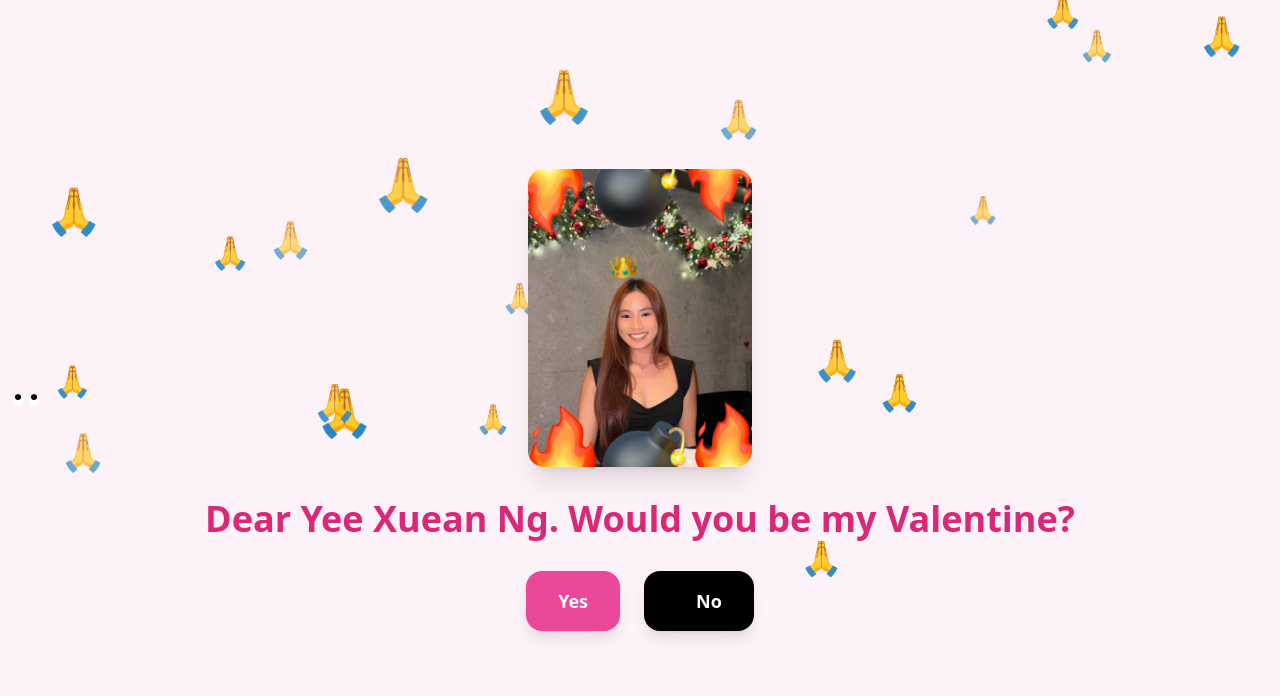
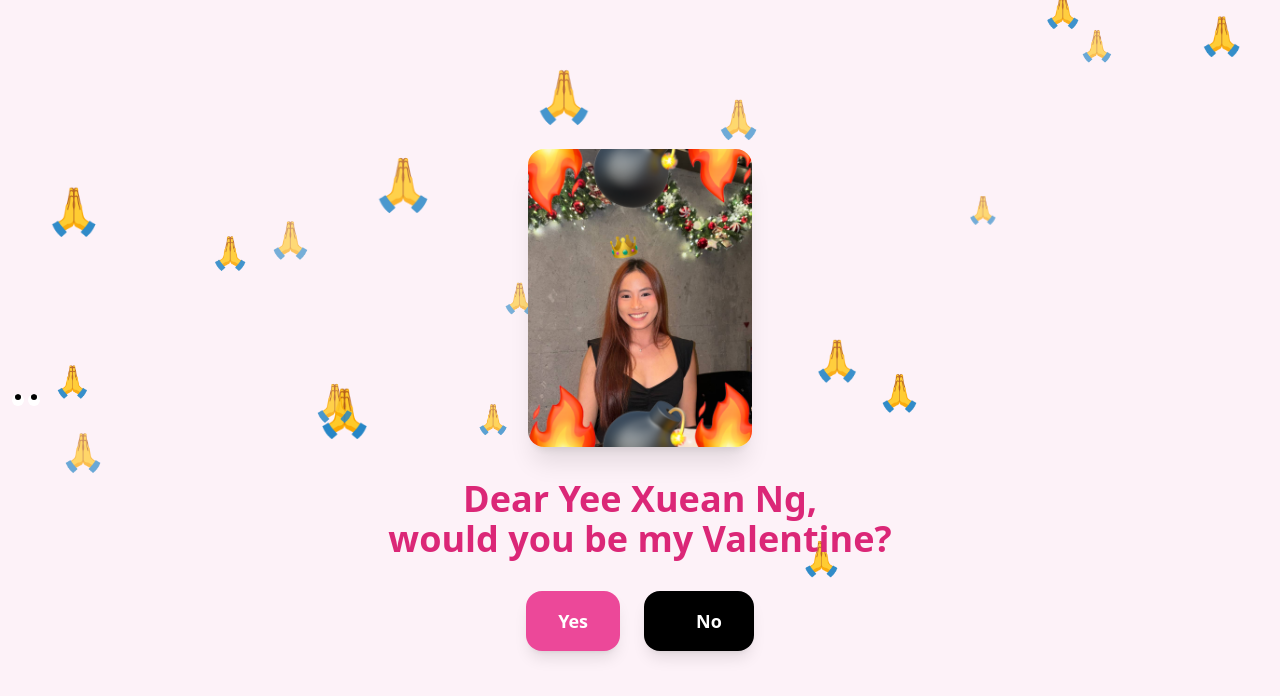
Before and after one commit to dylannsw/vday, a React (Vite) app: page / in a window 1280 px wide. Shown: the top 696 px of the page. Built offline with nearby package versions, Linux system fonts and the light colour scheme.

Commit message:
Update App.jsx

```diff
--- a/src/App.jsx
+++ b/src/App.jsx
@@ -303,7 +303,8 @@ export default function App() {
         />
 
         <h1 className="text-3xl md:text-4xl font-bold text-pink-600">
-          Dear Yee Xuean Ng. Would you be my Valentine?
+        Dear Yee Xuean Ng,<br />
+        would you be my Valentine?
         </h1>
 
         <div className="flex gap-6 items-center justify-center">
```
